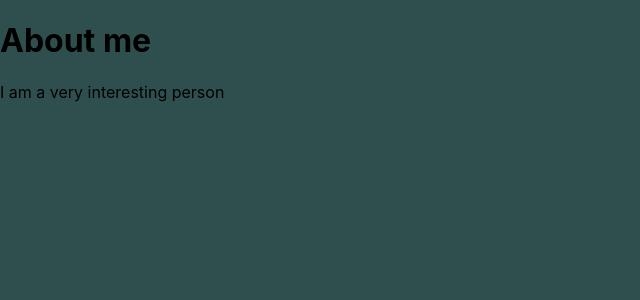
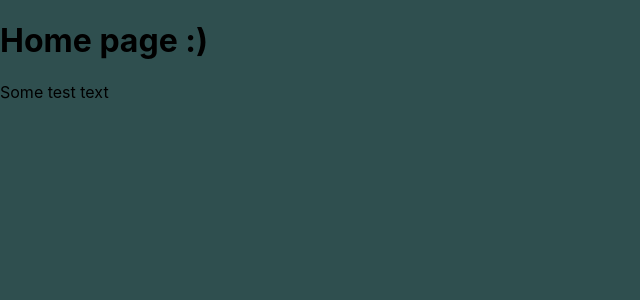
Before and after one commit to NyoomNyoom/resumeWebsite, a React (Create React App) app: page /1 in a window 1280 px wide. Shown: the top 300 px of the page, without its empty margins (0-640 px from the left). Built offline with nearby package versions, Linux system fonts and the light colour scheme.

Commit message:
Fixed the compile time errors I was getting

```diff
--- a/package.json
+++ b/package.json
@@ -9,7 +9,8 @@
     "react": "^18.3.1",
     "react-dom": "^18.3.1",
     "react-scripts": "5.0.1",
-    "web-vitals": "^2.1.4"
+    "web-vitals": "^2.1.4",
+    "@babel/plugin-proposal-private-property-in-object": "^7.21.11"
   },
   "scripts": {
     "start": "react-scripts start ",
--- a/src/App.js
+++ b/src/App.js
@@ -1,15 +1,16 @@
 import './App.css';
 
-import {Route, Switch} from 'react-router-dom';
 
 import About from './pages/About';
 import HomePage from './pages/HomePage';
 
 export default function App() {
   return (
-    <Switch>
-      <Route exact path="/" component={HomePage} />
-      <Route path="/:id" component ={About} />
-    </Switch>
+    <>
+      <HomePage />
+      <footer>
+
+      </footer>
+    </>
   )
 }
--- a/src/index.js
+++ b/src/index.js
@@ -3,13 +3,10 @@ import ReactDOM from 'react-dom/client';
 import './index.css';
 import App from './App';
 import reportWebVitals from './reportWebVitals';
-import { BrowserRouter } from 'react-router-dom';
 
 const root = ReactDOM.createRoot(document.getElementById('root'));
 root.render(
-  <BrowserRouter>
-    <App />
-  </BrowserRouter>,
+    <App />,
   document.querySelector('#root')
 );
 
```
